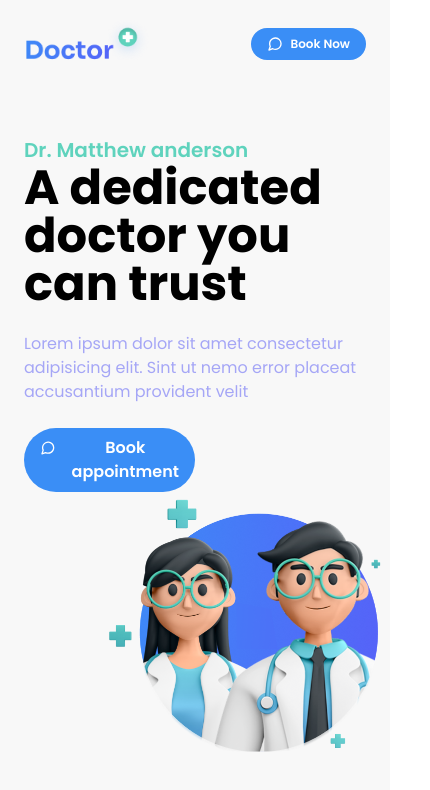
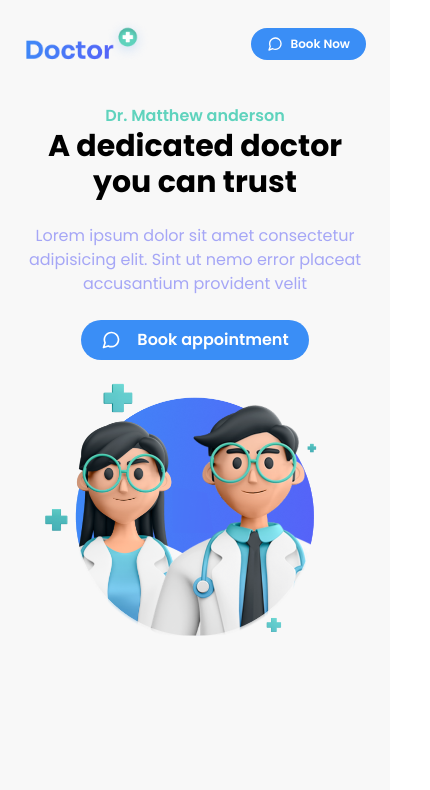
Before and after one commit to Bateyjosue/FigmaToCode-Challenge-Week1--Josue-Batey-, a React (Vite) app: page / in a window 390 px wide. Shown: the top 790 px of the page, 430 px wide, since content can reach past the window. Built offline with nearby package versions, Linux system fonts and the light colour scheme.

Commit message:
feat: add mobile breakpoint to here section

```diff
--- a/src/components/Hero.tsx
+++ b/src/components/Hero.tsx
@@ -4,18 +4,18 @@ import { heroImage } from "../assets"
 
 function Hero() {
   return (
-    <section className="poppins-regular grid lg:grid-cols-2 mt-8 place-items-center">
-      <div className="flex flex-col">
-        <h4 className="text-secondary font-semibold text-xl">Dr. Matthew anderson</h4>
-        <h2 className="poppins-bold text-5xl font-bold">A dedicated doctor you can trust</h2>
+    <section className="poppins-regular grid lg:grid-cols-2 lg:mt-8 lg:place-items-center">
+      <div className="flex flex-col text-center lg:text-left">
+        <h4 className="text-secondary font-semibold lg:text-xl">Dr. Matthew anderson</h4>
+        <h2 className="poppins-bold text-3xl lg:text-5xl font-bold">A dedicated doctor you can trust</h2>
         <p className="text-iris my-6">Lorem ipsum dolor sit amet consectetur adipisicing elit. Sint ut nemo error placeat accusantium provident velit</p>
         <Button
           text="Book appointment"
-          className="bg-primary flex gap-x-4 px-4 py-2 rounded-full font-semibold text-white w-1/2">
-          <MessageIcon className="h-6 w-6"/>
+          className="bg-primary flex gap-x-4 py-2 rounded-full font-semibold text-white w-2/3 mx-auto lg:w-1/2 items-center justify-center">
+          <MessageIcon className="h-5 w-5"/>
         </Button>
       </div>
-      <div className="flex justify-end">
+      <div className="flex mt-4 lg:mt-0 lg:justify-end">
         <img src={heroImage.default} alt="" className="-mr-16" />
       </div>
     </section>
```
